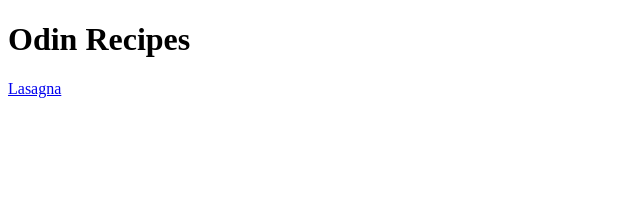
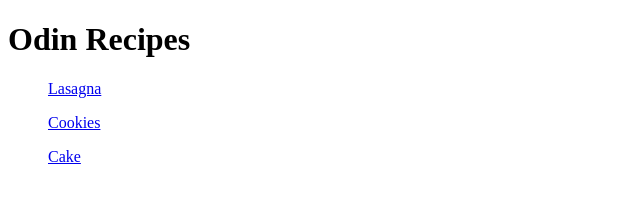
Before and after one commit to jh521/odin_recipes, a plain HTML site: page index.html in a window 1280 px wide. Shown: the whole page, without its empty margins (0-640 px from the left). Drawn offline with Linux system fonts and the light colour scheme.

Commit message:
Updated index.html

```diff
--- a/index.html
+++ b/index.html
@@ -8,7 +8,9 @@
     <body>
         <h1>Odin Recipes</h1>
 
-        <a href="recipes/lasgna.html">Lasagna</a>
+        <ul><a href="recipes/lasgna.html">Lasagna</a></ul>
+        <ul><a href="recipes/cookies.html">Cookies</a></ul>
+        <ul><a href="recipes/cake.html">Cake</a></ul>
     </body>
 
 </html>
```
